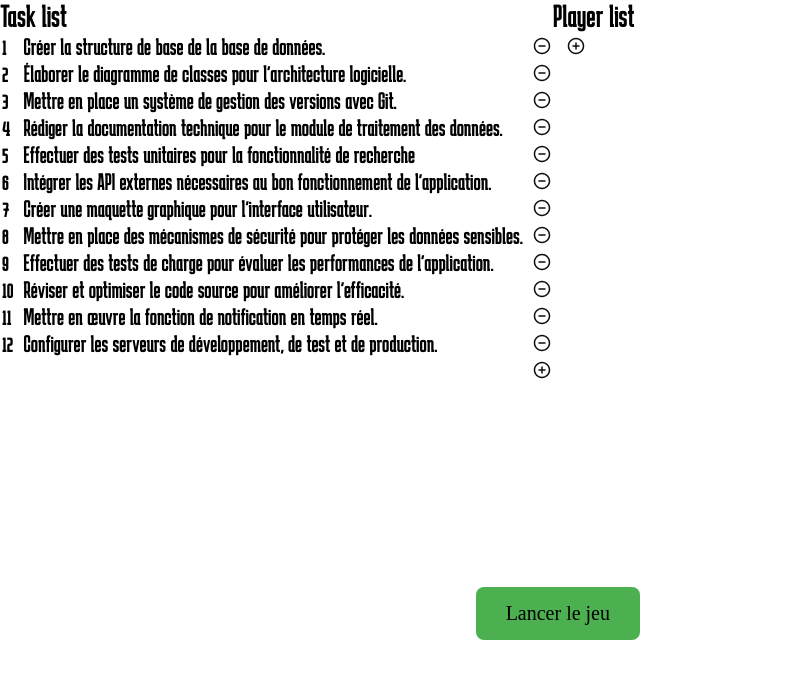
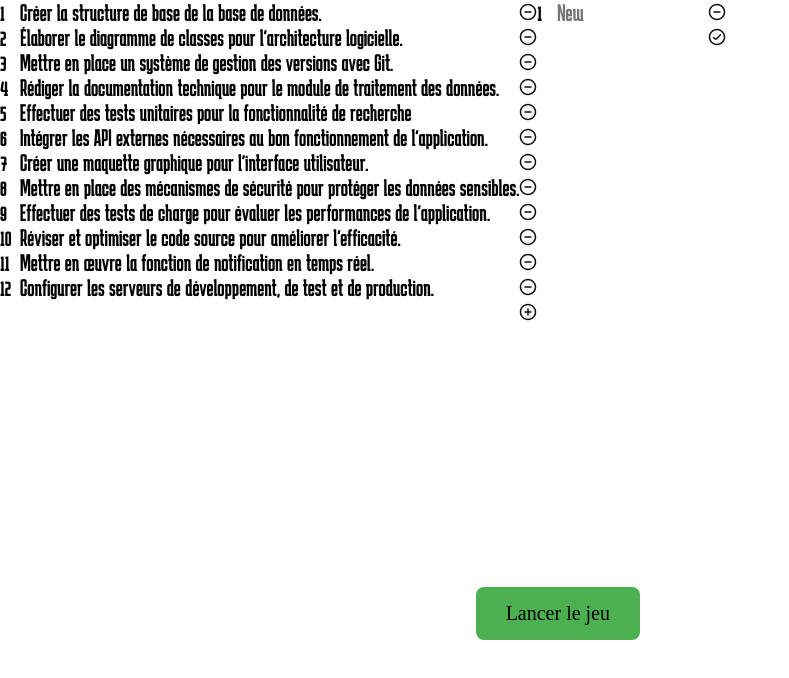
Before and after one commit to alspin8/pokerplanning, a React (Create React App) app: page / in a window 1280 px wide. Shown: the top 678 px of the page, without its empty margins (0-789 px from the left). Built offline with nearby package versions, Linux system fonts and the light colour scheme.

Commit message:
Compatibility

```diff
--- a/src/component/Game.jsx
+++ b/src/component/Game.jsx
@@ -16,7 +16,7 @@ import { ReactComponent as Card100 } from "../resource/svg/100.svg";
 // import {ReactComponent as CardInter } from "../resource/svg/inter.svg";
 import usePlayer from "../hooks/UsePlayer";
 import useTask from "../hooks/UseTask";
-import LandingPage from "./LandingPage";
+import GameSetting from "./GameSetting";
 import "../resource/style/style.css";
 
 const Game = () => {
@@ -28,9 +28,9 @@ const Game = () => {
     }
 
     const playersHook = usePlayer();
-    const [players, addPlayer, removePlayer, setPlayer] = playersHook;
+    const [players, addPlayer, removePlayer, setPlayerCardTurn] = playersHook;
     const tasksHook = useTask();
-    const [tasks, addTask, removeTask, setTask] = tasksHook;
+    const [tasks, addTask, removeTask, setTaskText, setTaskCard] = tasksHook;
     const modeHook = useState(config.modes[0]);
     const [mode, setMode] = modeHook;
 
@@ -52,7 +52,7 @@ const Game = () => {
         //MARCHE PAS
         console.log(currentPlayerIndex);
         console.log(cardPlayed);
-        setPlayer(currentPlayerIndex, {card: cardPlayed});
+        setPlayerCardTurn(currentPlayerIndex, cardPlayed);
 
         setCurrentPlayerIndex((prevIndex) => (prevIndex + 1) % players.length);
         playCard();
@@ -80,12 +80,10 @@ const Game = () => {
         <>
             {gameState === "config" && (
                 <>
-                    <LandingPage
+                    <GameSetting
                         config={config}
-                        modeHook={modeHook}
-                        tasksHook={tasksHook}
-                        playersHook={playersHook}
-                        gStateHook={gameStateHook}
+                        hooks={[playersHook, tasksHook, modeHook]}
+                        start={() => setGameState("play")}
                     />
                 </>
             )}
@@ -97,7 +95,7 @@ const Game = () => {
 
                     <div className="titre_text">
                         <h3>{tasks[currentTaskIndex]?.text}</h3>
-                        <h2>{`${players[currentPlayerIndex].text}, à toi de jouer`}</h2>
+                        <h2>{`${players[currentPlayerIndex]}, à toi de jouer`}</h2>
 
                         <div className="card_list">
                             {config.cards.map((Card, index) => (
--- a/src/component/GameSetting.jsx
+++ b/src/component/GameSetting.jsx
@@ -1,7 +1,6 @@
 import "../resource/style/style.css";
 
 import Table from "./Table";
-import PlayerTable from "./PlayerTable";
 
 const GameSetting = ({config, hooks, start}, context) => {
 
```
